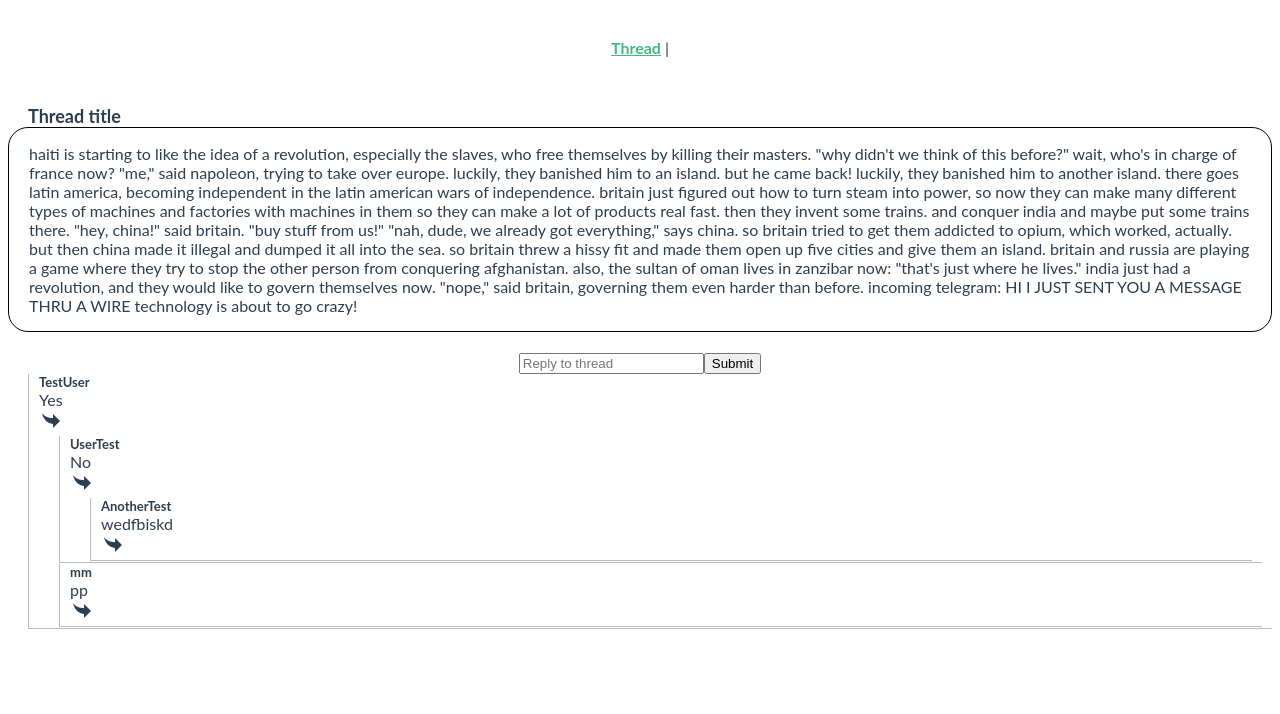
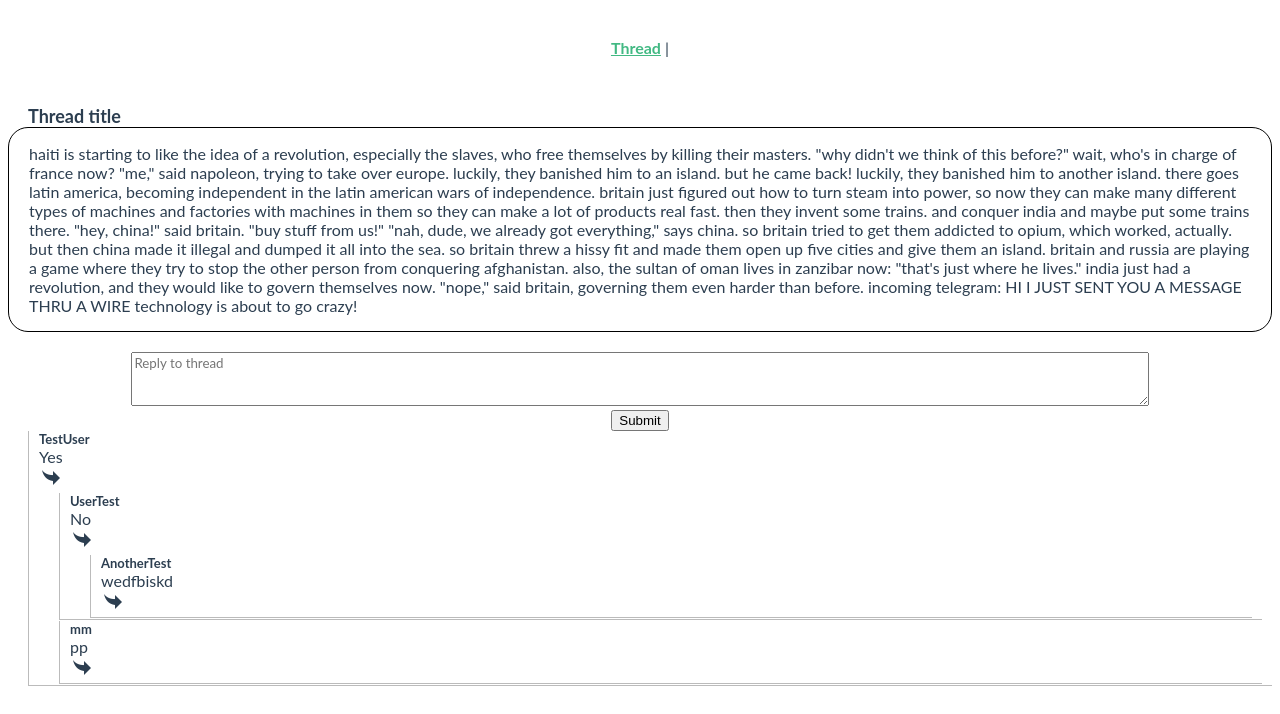
Before and after one commit to mismaah/reddit-clone, a Vue app: page /#/ in a window 1280 px wide. Shown: the top 714 px of the page. Built offline with nearby package versions, Linux system fonts and the light colour scheme.

Commit message:
change input to textarea, initial input as empty string instead of null

```diff
--- a/src/components/Comment.vue
+++ b/src/components/Comment.vue
@@ -25,7 +25,7 @@ import Comment from '@/components/Comment.vue'
         data: () => ({
             children: [],
             replyTextBox: null,
-            replyMsg: null
+            replyMsg: ""
         }),
         methods: {
             replyBtn () {
@@ -41,6 +41,7 @@ import Comment from '@/components/Comment.vue'
                     msg: this.replyMsg.trim(),
                     children: []
                 })
+                this.replyMsg = ""
                 this.replyTextBox = null
             }
         },
--- a/src/views/Thread.vue
+++ b/src/views/Thread.vue
@@ -5,7 +5,8 @@
             <p>haiti is starting to like the idea of a revolution, especially the slaves, who free themselves by killing their masters. "why didn't we think of this before?" wait, who's in charge of france now? "me," said napoleon, trying to take over europe. luckily, they banished him to an island. but he came back! luckily, they banished him to another island. there goes latin america, becoming independent in the latin american wars of independence. britain just figured out how to turn steam into power, so now they can make many different types of machines and factories with machines in them so they can make a lot of products real fast. then they invent some trains. and conquer india and maybe put some trains there. "hey, china!" said britain. "buy stuff from us!" "nah, dude, we already got everything," says china. so britain tried to get them addicted to opium, which worked, actually. but then china made it illegal and dumped it all into the sea. so britain threw a hissy fit and made them open up five cities and give them an island. britain and russia are playing a game where they try to stop the other person from conquering afghanistan. also, the sultan of oman lives in zanzibar now: "that's just where he lives." india just had a revolution, and they would like to govern themselves now. "nope," said britain, governing them even harder than before. incoming telegram: HI I JUST SENT YOU A MESSAGE THRU A WIRE technology is about to go crazy!
             </p>
         </div>
-        <input v-model="replyMsg" placeholder="Reply to thread">
+        <textarea v-model="replyMsg" rows="3" placeholder="Reply to thread"></textarea>
+        <br>
         <button @click="reply">Submit</button>
         <!-- <hr class="divider"> -->
         <Comment v-for="comment in comments" :comment="comment" :key="comment.msg"></Comment>
@@ -20,7 +21,7 @@ import Comment from '@/components/Comment.vue'
             Comment
         },
         data: () => ({
-            replyMsg: null,
+            replyMsg: "",
             comments: [
                 {
                     user: "TestUser",
@@ -51,8 +52,10 @@ import Comment from '@/components/Comment.vue'
                 if (!this.replyMsg || this.replyMsg.trim() == "") return
                 this.comments.unshift({
                     user: "currentUser",
-                    msg: this.replyMsg.trim()
+                    msg: this.replyMsg.trim(),
+                    children: []
                 })
+                this.replyMsg = ""
             }
         }
     }
@@ -80,4 +83,8 @@ import Comment from '@/components/Comment.vue'
     margin-right: 20px;
     margin-bottom: 0px;
 }
+textarea {
+  font-family: inherit;
+  width: 80%;
+}
 </style>
```
